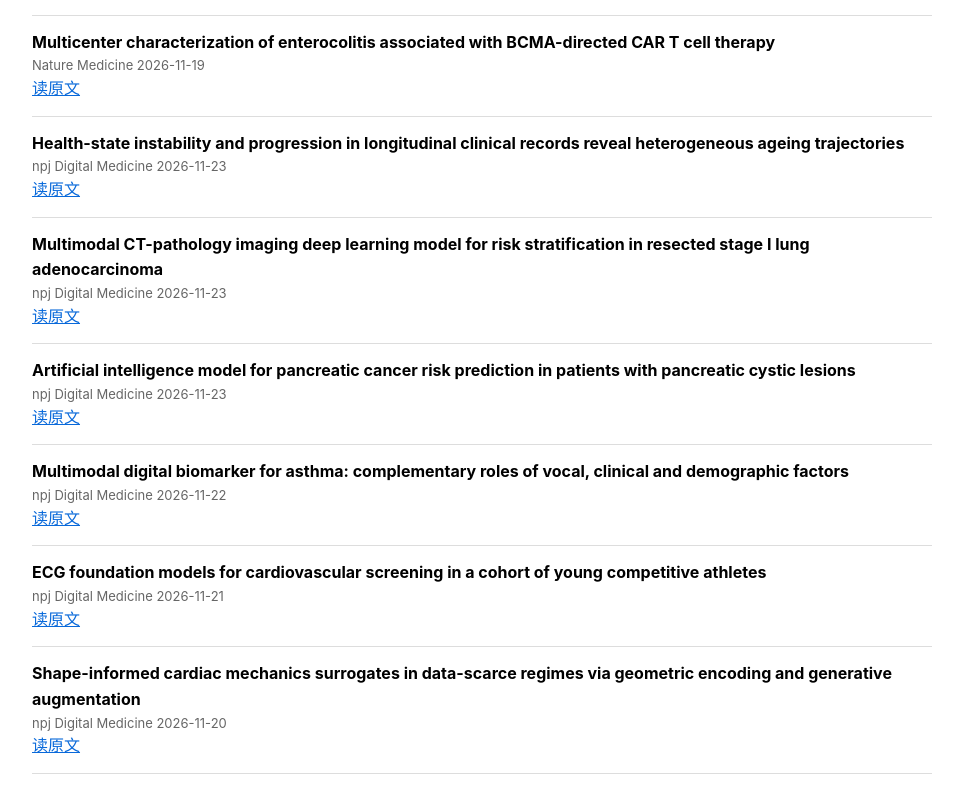
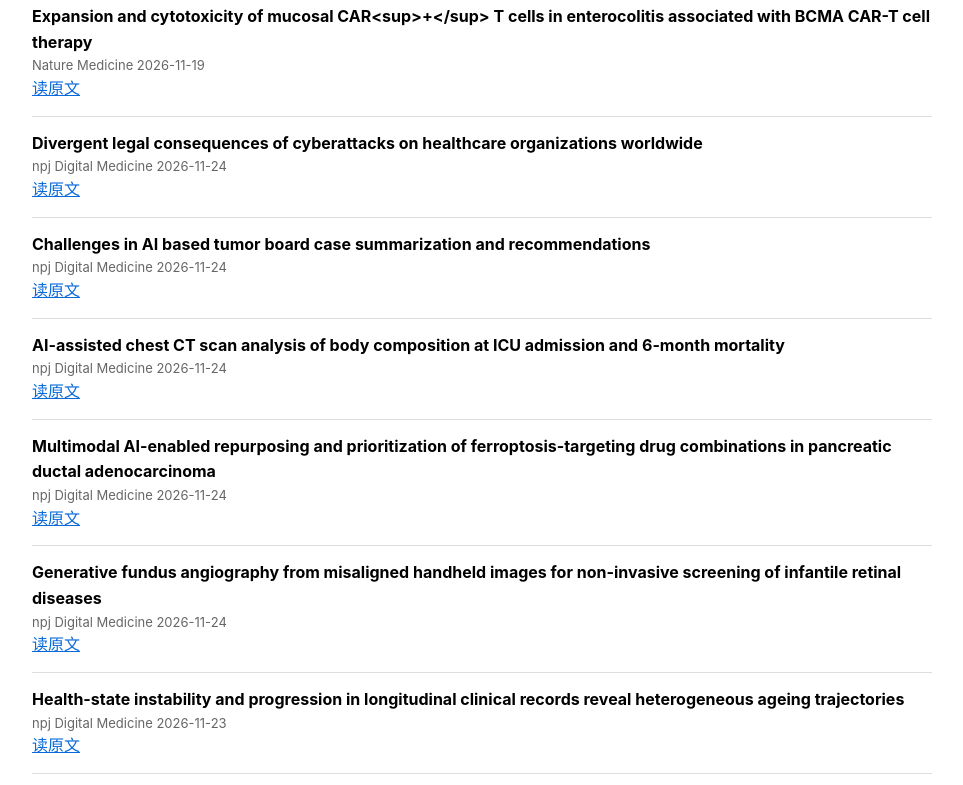
Before and after one commit to itswinky1212-cmd/my-radar, a plain HTML site: page index.html in a window 1280 px wide. Shown: the part 746-1531 px from the top of the page, without its empty margins (158-1121 px from the left). Drawn offline with Linux system fonts and the light colour scheme.

Commit message:
update news

```diff
--- a/index.html
+++ b/index.html
@@ -14,7 +14,13 @@ a { color: #0969da; }
 </head>
 <body>
 <h1>我的 AI 医疗资讯雷达</h1>
-<p class="notice">自动更新，信息整理，不构成医疗建议。更新时间：2026-11-24 07:09 UTC</p>
+<p class="notice">自动更新，信息整理，不构成医疗建议。更新时间：2026-11-25 05:43 UTC</p>
+
+    <div class="item">
+      <div><b>Publisher Correction: Generational gains in cognitive capacity and dementia incidence rates in Western countries</b></div>
+      <div class="source">Nature Medicine 2026-11-24</div>
+      <div><a href="https://www.nature.com/articles/s41591-026-04824-6">读原文</a></div>
+    </div>
 
     <div class="item">
       <div><b>Concerns about use of placebo control in clinical trials of Obinutuzumab β for aquaporin-4 antibody positive neuromyelitis optica spectrum disorder</b></div>
@@ -47,45 +53,39 @@ a { color: #0969da; }
     </div>
 
     <div class="item">
-      <div><b>Multicenter characterization of enterocolitis associated with BCMA-directed CAR T cell therapy</b></div>
-      <div class="source">Nature Medicine 2026-11-19</div>
-      <div><a href="https://www.nature.com/articles/s41591-026-04783-y">读原文</a></div>
+      <div><b>Divergent legal consequences of cyberattacks on healthcare organizations worldwide</b></div>
+      <div class="source">npj Digital Medicine 2026-11-24</div>
+      <div><a href="https://www.nature.com/articles/s41746-026-03451-2">读原文</a></div>
+    </div>
+
+    <div class="item">
+      <div><b>Challenges in AI based tumor board case summarization and recommendations</b></div>
+      <div class="source">npj Digital Medicine 2026-11-24</div>
+      <div><a href="https://www.nature.com/articles/s41746-026-03442-3">读原文</a></div>
+    </div>
+
+    <div class="item">
+      <div><b>AI-assisted chest CT scan analysis of body composition at ICU admission and 6-month mortality</b></div>
+      <div class="source">npj Digital Medicine 2026-11-24</div>
+      <div><a href="https://www.nature.com/articles/s41746-026-03509-1">读原文</a></div>
+    </div>
+
+    <div class="item">
+      <div><b>Multimodal AI-enabled repurposing and prioritization of ferroptosis-targeting drug combinations in pancreatic ductal adenocarcinoma</b></div>
+      <div class="source">npj Digital Medicine 2026-11-24</div>
+      <div><a href="https://www.nature.com/articles/s41746-026-03476-7">读原文</a></div>
+    </div>
+
+    <div class="item">
+      <div><b>Generative fundus angiography from misaligned handheld images for non-invasive screening of infantile retinal diseases</b></div>
+      <div class="source">npj Digital Medicine 2026-11-24</div>
+      <div><a href="https://www.nature.com/articles/s41746-026-03462-z">读原文</a></div>
     </div>
 
     <div class="item">
       <div><b>Health-state instability and progression in longitudinal clinical records reveal heterogeneous ageing trajectories</b></div>
       <div class="source">npj Digital Medicine 2026-11-23</div>
       <div><a href="https://www.nature.com/articles/s41746-026-03482-9">读原文</a></div>
-    </div>
-
-    <div class="item">
-      <div><b>Multimodal CT-pathology imaging deep learning model for risk stratification in resected stage I lung adenocarcinoma</b></div>
-      <div class="source">npj Digital Medicine 2026-11-23</div>
-      <div><a href="https://www.nature.com/articles/s41746-026-03467-8">读原文</a></div>
-    </div>
-
-    <div class="item">
-      <div><b>Artificial intelligence model for pancreatic cancer risk prediction in patients with pancreatic cystic lesions</b></div>
-      <div class="source">npj Digital Medicine 2026-11-23</div>
-      <div><a href="https://www.nature.com/articles/s41746-026-03441-4">读原文</a></div>
-    </div>
-
-    <div class="item">
-      <div><b>Multimodal digital biomarker for asthma: complementary roles of vocal, clinical and demographic factors</b></div>
-      <div class="source">npj Digital Medicine 2026-11-22</div>
-      <div><a href="https://www.nature.com/articles/s41746-026-03465-w">读原文</a></div>
-    </div>
-
-    <div class="item">
-      <div><b>ECG foundation models for cardiovascular screening in a cohort of young competitive athletes</b></div>
-      <div class="source">npj Digital Medicine 2026-11-21</div>
-      <div><a href="https://www.nature.com/articles/s41746-026-03474-9">读原文</a></div>
-    </div>
-
-    <div class="item">
-      <div><b>Shape-informed cardiac mechanics surrogates in data-scarce regimes via geometric encoding and generative augmentation</b></div>
-      <div class="source">npj Digital Medicine 2026-11-20</div>
-      <div><a href="https://www.nature.com/articles/s41746-026-03383-x">读原文</a></div>
     </div>
 
     <div class="item">
```
